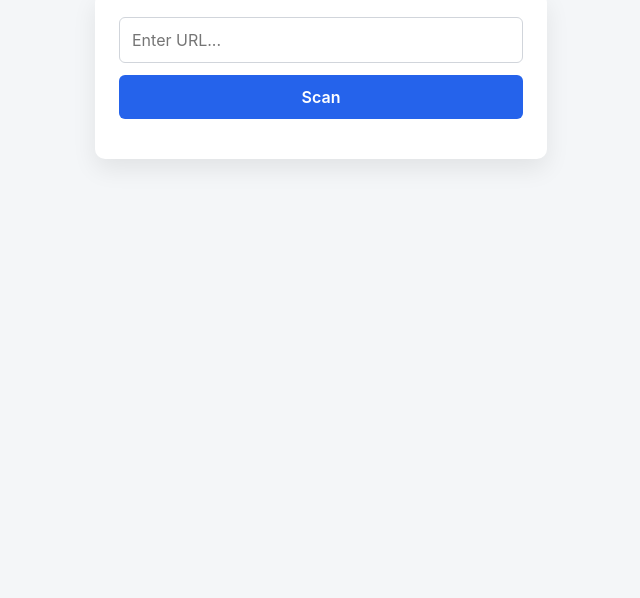
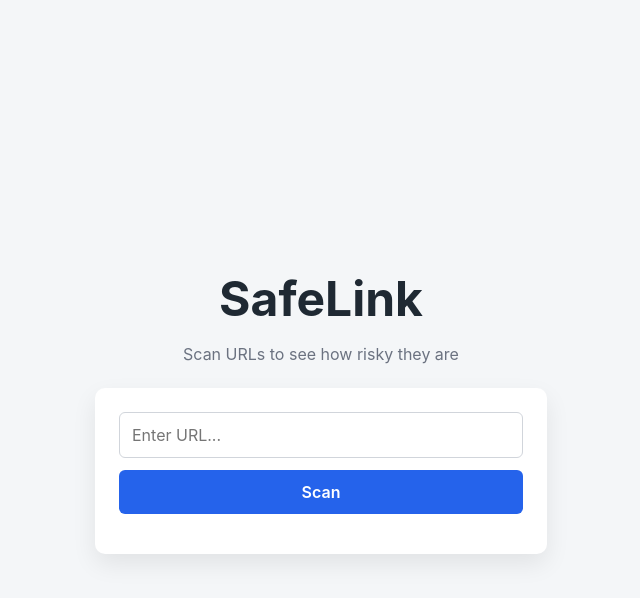
Before and after one commit to calebfloyd7/SafeLink, a plain HTML site: page SafeLink/public/index.html in a window 1280 px wide. Shown: the whole page, without its empty margins (319-959 px from the left). Drawn offline with Linux system fonts and the light colour scheme.

Commit message:
Fixed Centering Problems

```diff
--- a/SafeLink/public/styles.css
+++ b/SafeLink/public/styles.css
@@ -17,7 +17,7 @@ body {
     width: 100%;
     max-width: 500px;
     padding: 1.5rem;
-    margin-top: -800px;
+    margin-top: -10px;
 }
 
 h1 {
```
